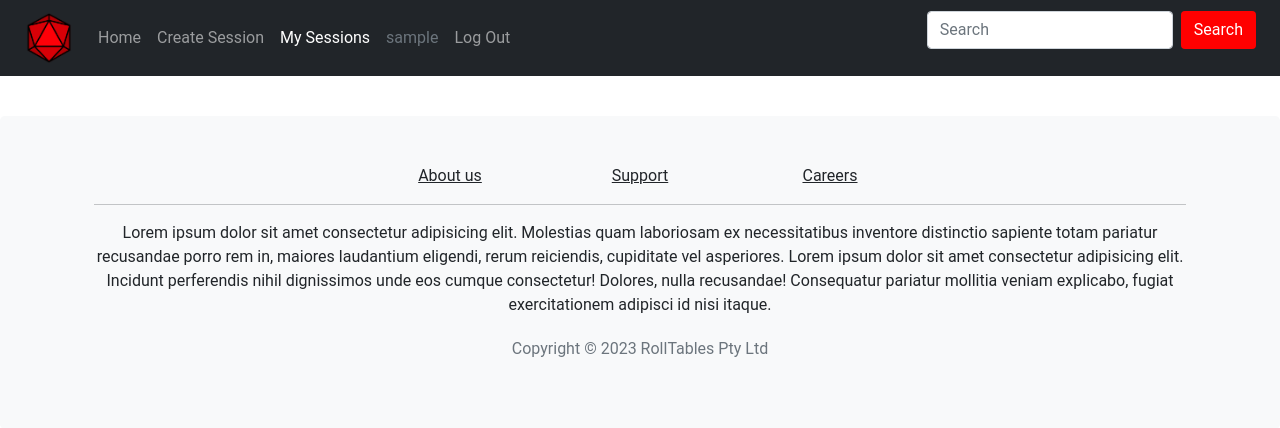
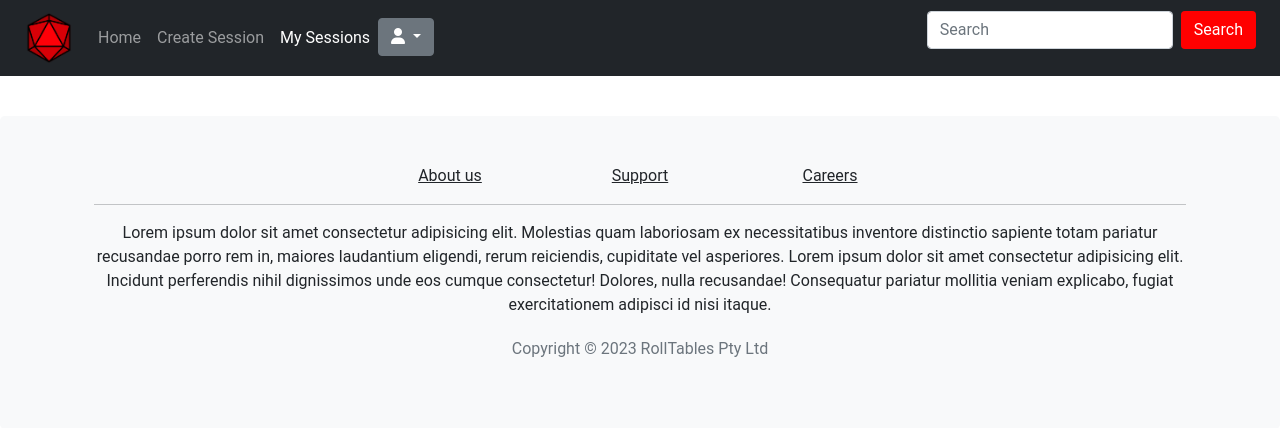
Before and after one commit to Striker146/G18-IAB207-Project, a Flask app: page /my_events in a window 1280 px wide. Shown: the top 428 px of the page. Run offline with Flask 3, Linux system fonts and the light colour scheme; the visitor is signed in with stand-in values (Sample User, id 1); data comes from the database, SQL or seed files in the repository; data that the repository does not hold is empty; some libraries are stand-ins or nearby versions.

Commit message:
dropdown menu

```diff
--- a/projectfile/website/events.py
+++ b/projectfile/website/events.py
@@ -175,3 +175,11 @@ def get_events_by_username(username):
 
     events_by_user = Event.query.filter_by(owner_id=user.id).all()
     return events_by_user
+
+@bp.route('/my_events/<id>')
+def cancel_event(id):
+    event = db.session.scalar(db.select(Event).where(Event.id==id))
+    event.status_id = 4
+    db.session.commit()
+    flash("Event Cancelled Successfully")
+    return redirect(url_for('events.showevent', id=id))
--- a/projectfile/website/models.py
+++ b/projectfile/website/models.py
@@ -21,7 +21,7 @@ class EventStatus(db.Model):
     __tablename__ = 'event_statuses'
     id = db.Column(db.Integer, primary_key=True, nullable=False)
     name = db.Column(db.String(100), unique=True)
-    events = db.relationship("Event",backref='event_status')
+    events = db.relationship("Event",backref='status')
 
 
 class GameSystem(db.Model):
--- a/projectfile/website/templates/base.html
+++ b/projectfile/website/templates/base.html
@@ -46,12 +46,19 @@
                 href="{{ url_for('events.my_events') }}">My Sessions</a>
             </li>
             {% if current_user.is_authenticated %}
-            <li class="nav-item">
-              <a class="nav-item nav-link disabled text-muted" href="#">{{current_user.username}}</a>
-            </li>
-            <li class="nav-item">
-              <a class="nav-item nav-link" href="{{ url_for('auth.logout') }}">Log Out</a>
-            </li>
+            <div class="dropdown">
+              <button class="btn btn-secondary dropdown-toggle bg-secondary" type="button" id="dropdownMenuButton1" data-bs-toggle="dropdown" aria-expanded="false">
+                <i class="fa-solid fa-user"></i>
+              </button>
+              <ul class="dropdown-menu bg-secondary" aria-labelledby="dropdownMenuButton1">
+                <li class="nav-item dropdown-item">
+                  <a class="nav-link " href="#">{{current_user.username}}</a>
+                </li>
+                <li class="nav-item dropdown-item">
+                  <a class="nav-link " href="{{ url_for('auth.logout') }}">Log Out</a>
+                </li>
+              </ul>
+            </div>
             {% else %}
             <li class="nav-item">
               <a class="nav-link {% if active_page == 'login' %}active{% endif %}" href="/login">Login</a>
--- a/projectfile/website/templates/events/my_events.html
+++ b/projectfile/website/templates/events/my_events.html
@@ -8,7 +8,7 @@
         {% for event in events %}
         <div class="col p-2">
             <div class="card h-100">
-                <span class="badge badge-theme">Active</span>
+                <span class="badge badge-theme">{{event.status_id}}</span>
                 <img src={{ url_for('static', filename=event.images[0].filepath) }} class="card-img-top">
                 <div class="card-body">
                     <h5 class="card-title">{{ event.title }}</h5>
@@ -28,6 +28,9 @@
                 <div class="card-footer">
                     <a href={{ url_for('events.showevent', id=event.id) }} class="btn button-theme stretched-link">View Game Details</a>
                 </div>
+                <div class="card-footer">
+                    <a href={{ url_for('events.cancel_event', id=event.id) }} class="btn button-theme stretched-link">Cancel Event</a>
+                </div>
             </div>
         </div>
         {% endfor %}
--- a/projectfile/website/templates/events/show.html
+++ b/projectfile/website/templates/events/show.html
@@ -37,7 +37,7 @@
       <div class="card text-center">
         <div class="card-header">
           <div class="row d-flex justify-content-center">
-            <span class="badge badge-theme">Active</span>
+            <span class="badge badge-theme">{{event.status_id}}</span>
           </div>
         </div>
         <div class="card-body">
--- a/projectfile/website/templates/index.html
+++ b/projectfile/website/templates/index.html
@@ -66,8 +66,7 @@
         {%for event in events%}
         <div class="col">
           <div class="card h-100">
-
-            <span class="badge badge-theme">Open</span>
+            <span class="badge badge-theme">{{event.status.name}}</span>
             <img src={{ url_for('static', filename=event.images[0].filepath) }} class="card-img-top">
             <div class="card-body">
               <h5 class="card-title">{{event.title}}</h5>
```
Also changed, not shown: 2 other files.
